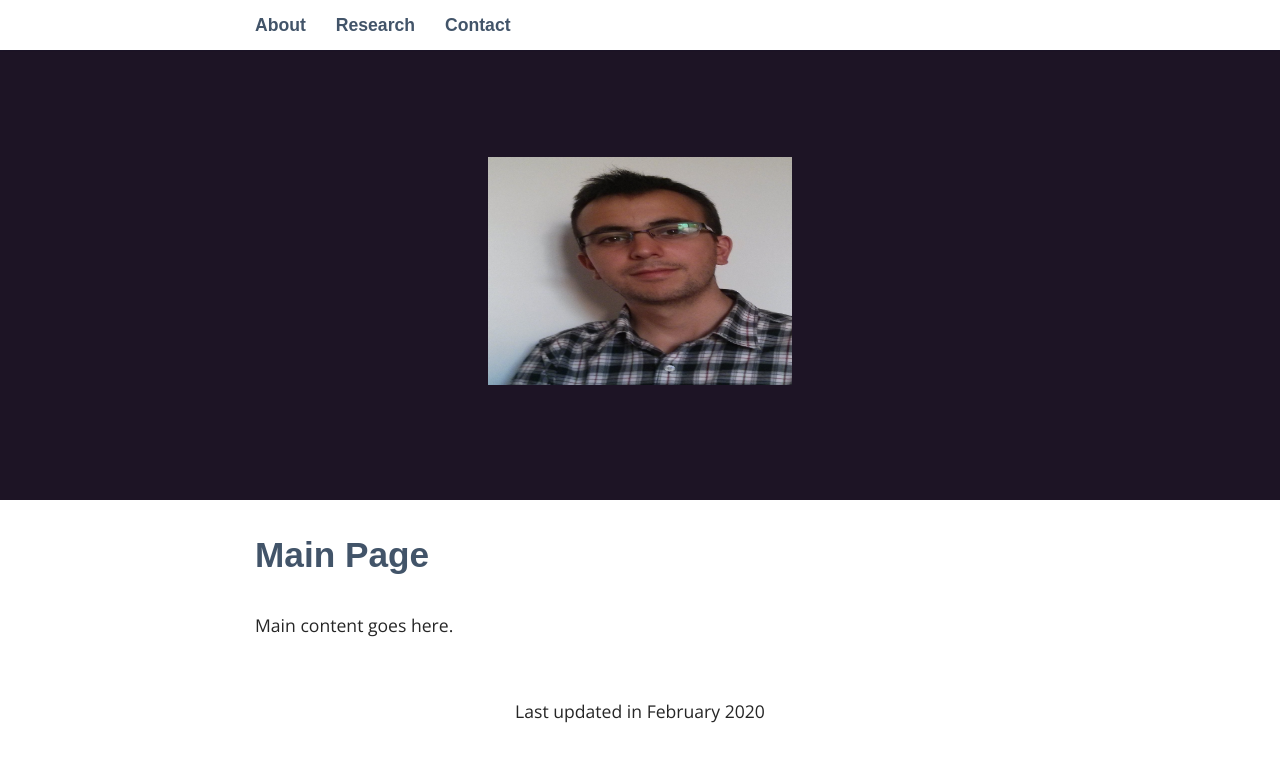
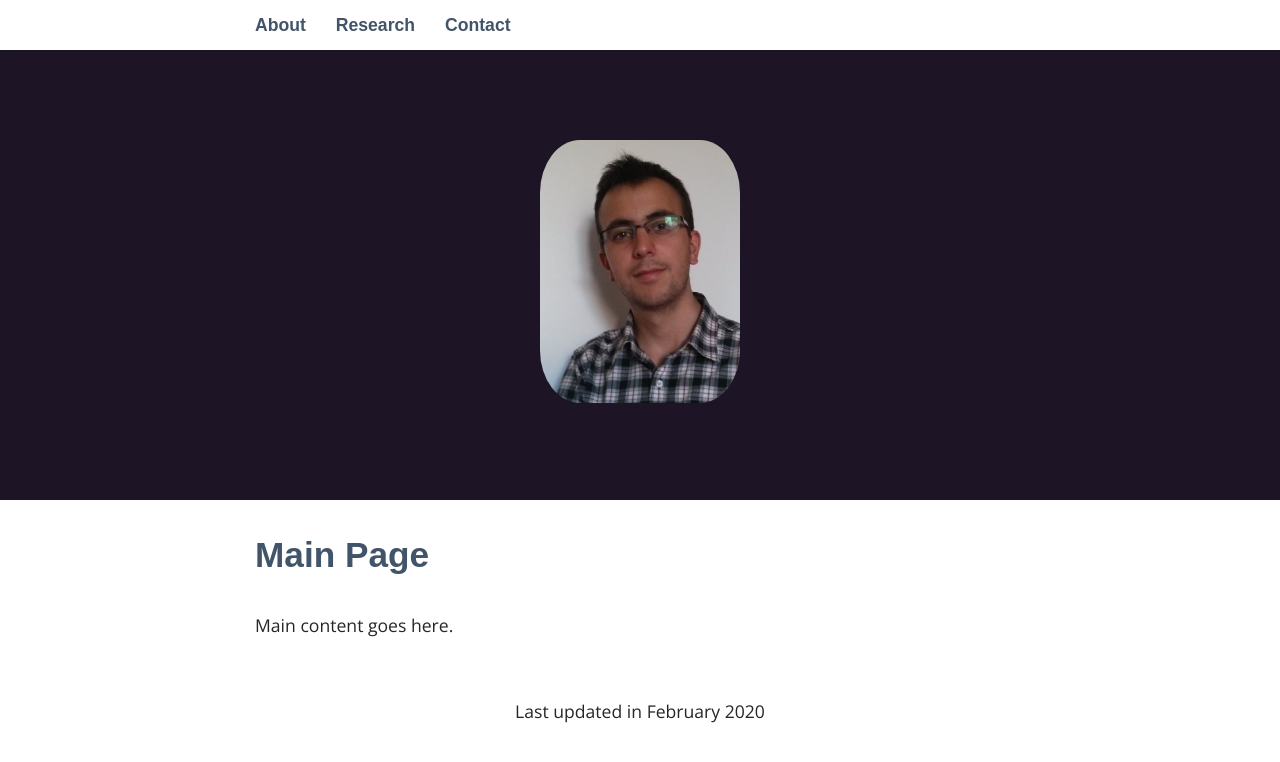
Before and after one commit to valerivardanyan/valerivardanyan.github.io, a Jekyll site: the page built from index.html, in a window 1280 px wide. Shown: the top 762 px of the page. Built offline with Jekyll 4.4.1, drawn with Linux system fonts in a browser that asks for light colours; some web fonts are replaced.

Commit message:
Some updates.

```diff
--- a/_includes/header.html
+++ b/_includes/header.html
@@ -10,8 +10,17 @@
 	</div>
 </aside>
 
+<head>
+<meta name="viewport" content="width=device-width, initial-scale=1">
+<style>
+img {
+  border-radius: 20%;
+}
+</style>
+</head>
+
 <header>
 	<figure>
-		<img src="/files/Prof_Pic.jpg" width="304" height="228">
+		<img src="/files/Prof_Pic.jpg" style="width:200px">
 	</figure>
 </header>
```
